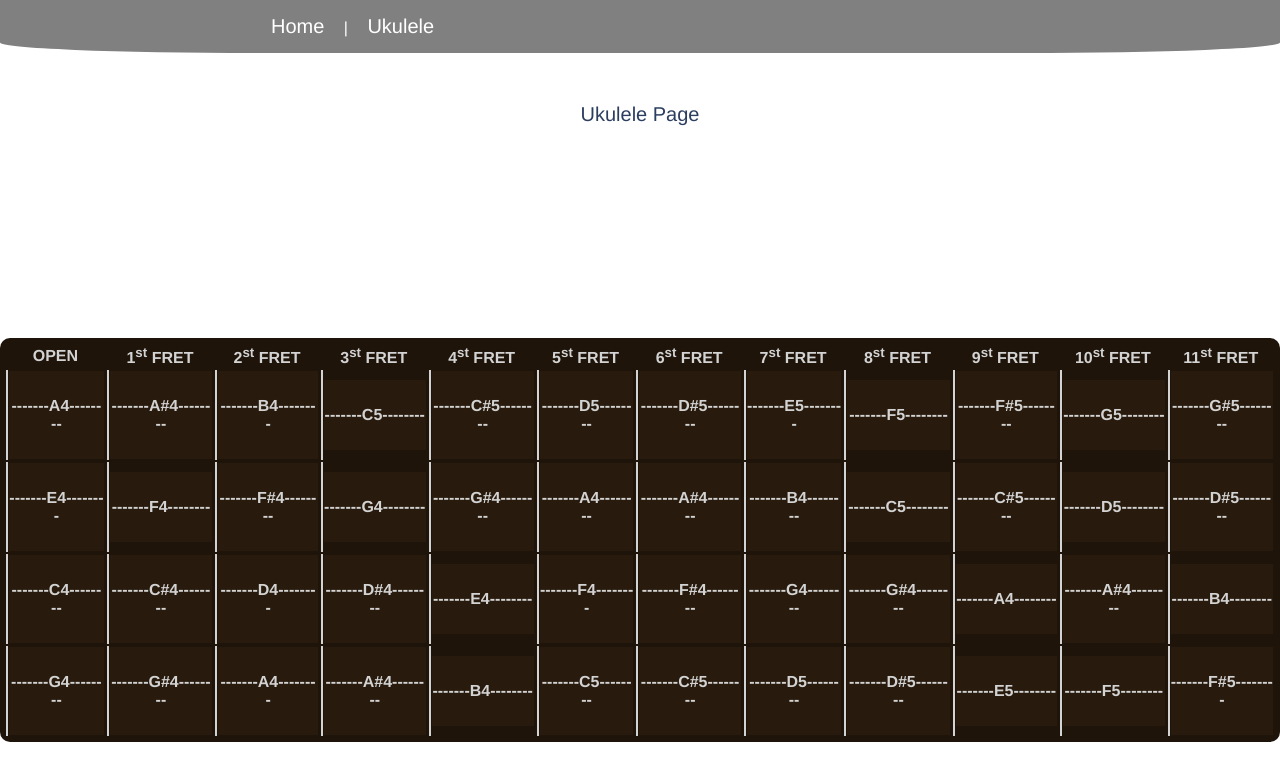
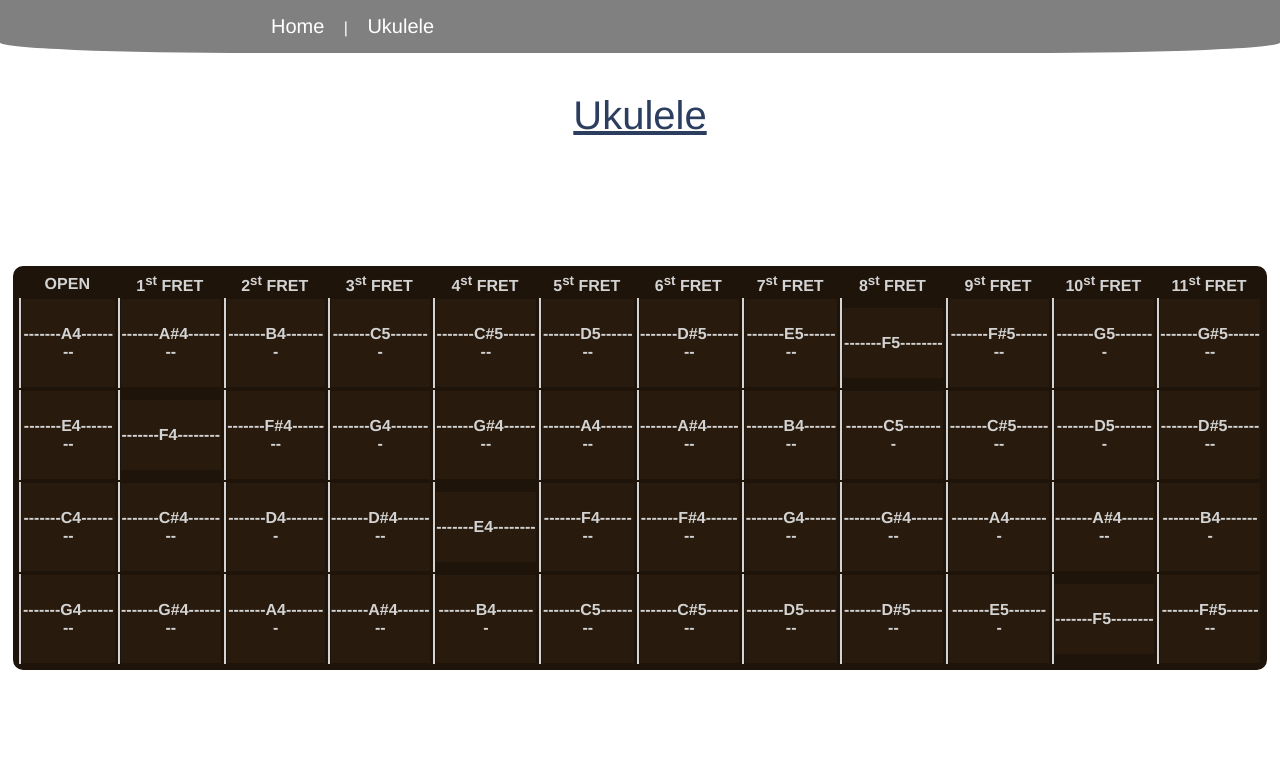
Before and after one commit to cmpprg/vuekulele, a Vue app: page / in a window 1280 px wide. Shown: the top 780 px of the page. Built offline with nearby package versions, Linux system fonts and the light colour scheme.

Commit message:
Create and implement Header component

```diff
--- /dev/null
+++ b/src/components/Header.vue
@@ -0,0 +1,27 @@
+<template>
+  <div class="container">
+    <p>{{title}}</p>
+  </div>
+</template>
+
+<script>
+  export default {
+    name: "Header",
+    props: {
+      title: String
+    }
+  }
+</script>
+
+<style scoped>
+
+  .container {
+    margin:auto;
+    margin-bottom: 10%;
+    width: 20%;
+    text-align: center;
+    font-size: 40px;
+    text-decoration: underline;
+
+  }
+</style>
--- a/src/components/Neck.vue
+++ b/src/components/Neck.vue
@@ -37,8 +37,9 @@
   .neck {
     border: 4px solid #1e140a;
     border-radius: 10px;
-    width: 100%;
+    width: 98%;
     background-color: #1e140a;
+    margin: auto;
   }
 
   th {
--- a/src/components/String.vue
+++ b/src/components/String.vue
@@ -40,7 +40,6 @@
 <style scoped>
   td {
     border-left: 2px solid 	#D3D3D3; /* white */
-    border-collapse: collapse;
     font-weight:700;
   }
 </style>
--- a/src/components/pages/UkulelePage.vue
+++ b/src/components/pages/UkulelePage.vue
@@ -1,9 +1,6 @@
 <template>
-  <div>
-    <div class="title">
-      <p>Ukulele Page</p>
-    </div>
-
+  <div class="app">
+    <Header title='Ukulele'/>
     <div class="instrument">
       <Neck />
     </div>
@@ -11,19 +8,20 @@
 </template>
 
 <script>
+  import Header from '../Header'
   import Neck from '../Neck.vue'
 
   export default {
     name: "UkulelePage",
     components: {
+      Header,
       Neck
     }
   }
 </script>
 
 <style scoped>
-  * {
-  }
+
   .title {
     padding-top: 30px;
     padding-bottom: 15%;
```
Also changed, not shown: src/assets/palmleaf.jpeg (added).
